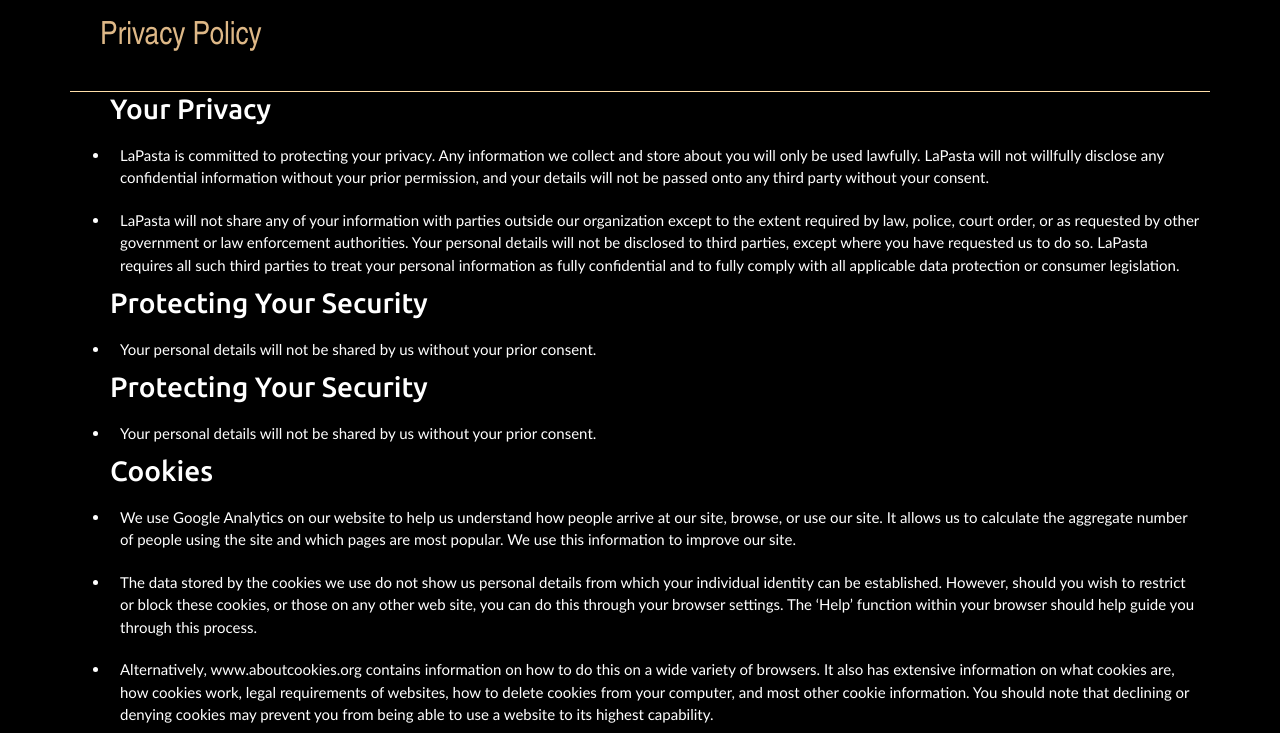
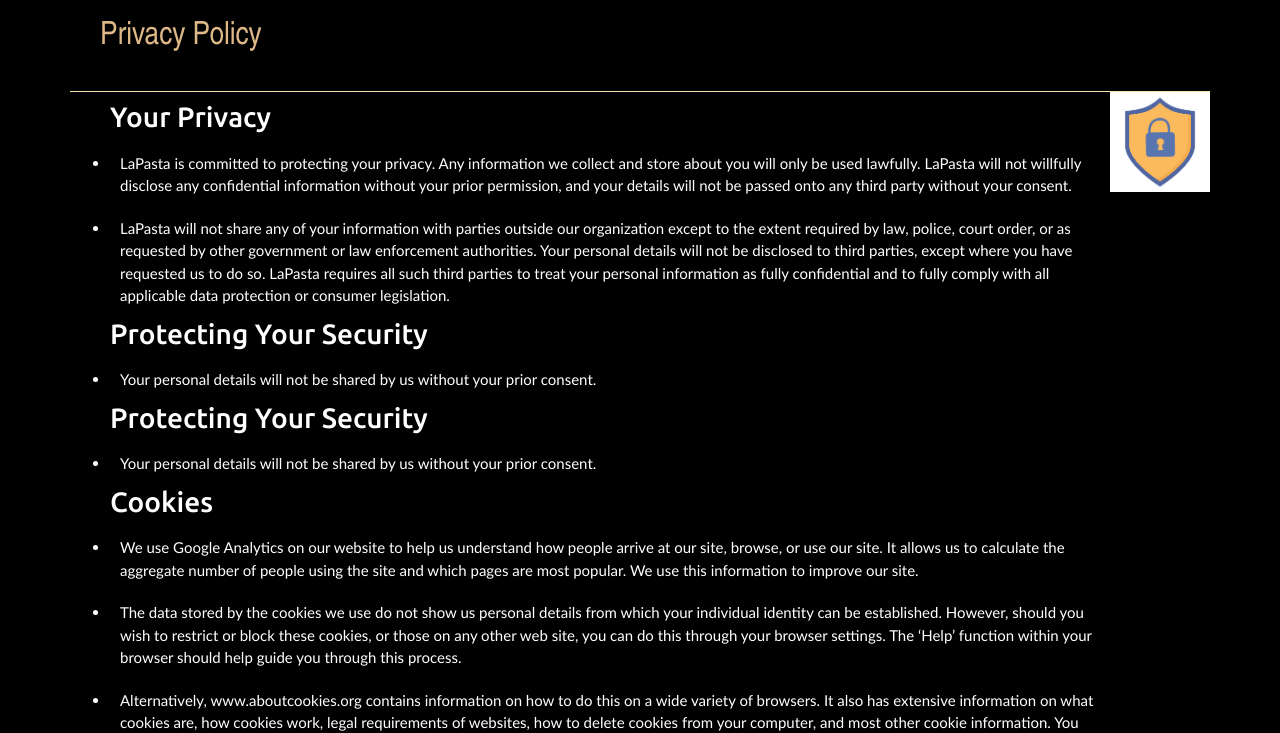
Before and after one commit to OmerBentzi/La-Pasta-Website.github.io, a plain HTML site: page policy.html in a window 1280 px wide. Shown: the part 87-820 px from the top of the page. Drawn offline with nearby package versions, Linux system fonts and the light colour scheme; a web font is replaced by a local one.

Commit message:
img alighn

```diff
--- a/policy.html
+++ b/policy.html
@@ -2,6 +2,7 @@
 <html lang="en">
   <head>
     <title>Privacy Policies</title>
+
 
     <!-- META -->
     <meta charset="UTF-8" />
@@ -92,6 +93,7 @@
     </nav>
     <div class="container" style="padding-top: 10vh">
       <header>Privacy Policy</header>
+     <h1><img src="/images/Privacy.jpg" alt="privacy" style="height:100px; width: 100px; float: right;"></h1>
       <div class="content">
         <ul class="text-white">
           <h3>Your Privacy</h3>
```
Also changed, not shown: images/Privacy.jpg (added).
